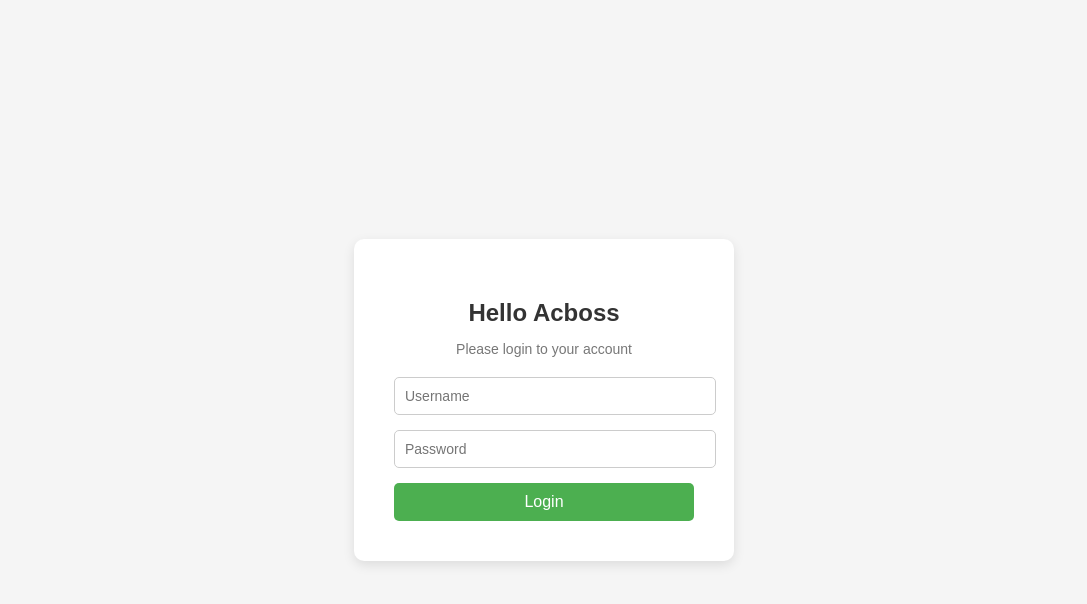
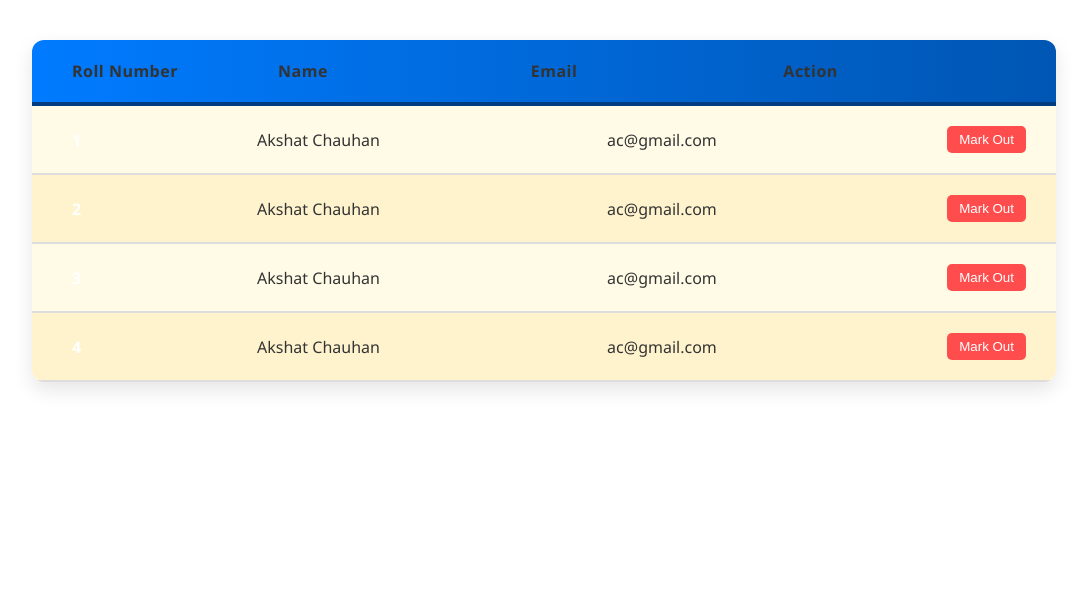
Before and after one commit to acboss1346/reacteve, a React (Create React App) app: page / in a window 1280 px wide. Shown: the top 604 px of the page, without its empty margins (96-1183 px from the left). Built offline with nearby package versions, Linux system fonts and the light colour scheme.

Commit message:
Update App.js

```diff
--- a/src/App.js
+++ b/src/App.js
@@ -1,154 +1,154 @@
+// import React, { useState } from 'react';
+
+// function App() {
+//   const [username, setUsername] = useState("");
+//   const [password, setPassword] = useState("");
+
+//   const handleSubmit = (e) => {
+//     e.preventDefault();
+//     console.log("Username:", username);
+//     console.log("Password:", password);
+//   };
+
+//   const containerStyle = {
+//     display: 'flex',
+//     justifyContent: 'center',
+//     alignItems: 'center',
+//     height: '100vh',
+//     background: '#f5f5f5',
+//     fontFamily: 'Arial, sans-serif',
+//   };
+
+//   const loginBoxStyle = {
+//     backgroundColor: '#fff',
+//     padding: '40px',
+//     borderRadius: '10px',
+//     boxShadow: '0 4px 12px rgba(0, 0, 0, 0.1)',
+//     textAlign: 'center',
+//     width: '300px',
+//   };
+
+//   const titleStyle = {
+//     fontSize: '24px',
+//     marginBottom: '10px',
+//     color: '#333',
+//   };
+
+//   const subtitleStyle = {
+//     fontSize: '14px',
+//     marginBottom: '20px',
+//     color: '#777',
+//   };
+
+//   const inputStyle = {
+//     width: '100%',
+//     padding: '10px',
+//     marginBottom: '15px',
+//     borderRadius: '5px',
+//     border: '1px solid #ccc',
+//     fontSize: '14px',
+//   };
+
+//   const buttonStyle = {
+//     width: '100%',
+//     padding: '10px',
+//     backgroundColor: '#4CAF50',
+//     color: '#fff',
+//     border: 'none',
+//     borderRadius: '5px',
+//     fontSize: '16px',
+//     cursor: 'pointer',
+//   };
+
+//   const buttonHoverStyle = {
+//     backgroundColor: '#45a049',
+//   };
+
+//   return (
+//     <div style={containerStyle}>
+//       <div style={loginBoxStyle}>
+//         <h2 style={titleStyle}>Hello Acboss</h2>
+//         <p style={subtitleStyle}>Please login to your account</p>
+//         <form id="loginForm" onSubmit={handleSubmit}>
+//           <input
+//             type="text"
+//             id="username"
+//             placeholder="Username"
+//             value={username}
+//             onChange={(e) => setUsername(e.target.value)}
+//             required
+//             style={inputStyle}
+//           />
+//           <input
+//             type="password"
+//             id="password"
+//             placeholder="Password"
+//             value={password}
+//             onChange={(e) => setPassword(e.target.value)}
+//             required
+//             style={inputStyle}
+//           />
+//           <button
+//             type="submit"
+//             style={buttonStyle}
+//             onMouseOver={(e) => (e.target.style.backgroundColor = buttonHoverStyle.backgroundColor)}
+//             onMouseOut={(e) => (e.target.style.backgroundColor = buttonStyle.backgroundColor)}
+//           >
+//             Login
+//           </button>
+//         </form>
+//       </div>
+//     </div>
+//   );
+// }
+
+// export default App;
+
+
 import React, { useState } from 'react';
+import './App.css';
 
-function App() {
-  const [username, setUsername] = useState("");
-  const [password, setPassword] = useState("");
+export default function App() {
+  const [students, setStudents] = useState([
+    { rollNumber: 1, name: 'Akshat Chauhan', email: 'ac@gmail.com' },
+    { rollNumber: 2, name: 'Akshat Chauhan', email: 'ac@gmail.com' },
+    { rollNumber: 3, name: 'Akshat Chauhan', email: 'ac@gmail.com' },
+    { rollNumber: 4, name: 'Akshat Chauhan', email: 'ac@gmail.com' },
+  ]);
 
-  const handleSubmit = (e) => {
-    e.preventDefault();
-    console.log("Username:", username);
-    console.log("Password:", password);
-  };
-
-  const containerStyle = {
-    display: 'flex',
-    justifyContent: 'center',
-    alignItems: 'center',
-    height: '100vh',
-    background: '#f5f5f5',
-    fontFamily: 'Arial, sans-serif',
-  };
-
-  const loginBoxStyle = {
-    backgroundColor: '#fff',
-    padding: '40px',
-    borderRadius: '10px',
-    boxShadow: '0 4px 12px rgba(0, 0, 0, 0.1)',
-    textAlign: 'center',
-    width: '300px',
-  };
-
-  const titleStyle = {
-    fontSize: '24px',
-    marginBottom: '10px',
-    color: '#333',
-  };
-
-  const subtitleStyle = {
-    fontSize: '14px',
-    marginBottom: '20px',
-    color: '#777',
-  };
-
-  const inputStyle = {
-    width: '100%',
-    padding: '10px',
-    marginBottom: '15px',
-    borderRadius: '5px',
-    border: '1px solid #ccc',
-    fontSize: '14px',
-  };
-
-  const buttonStyle = {
-    width: '100%',
-    padding: '10px',
-    backgroundColor: '#4CAF50',
-    color: '#fff',
-    border: 'none',
-    borderRadius: '5px',
-    fontSize: '16px',
-    cursor: 'pointer',
-  };
-
-  const buttonHoverStyle = {
-    backgroundColor: '#45a049',
+  const handleMarkOut = (rollNumber) => {
+    const updatedStudents = students.filter(student => student.rollNumber !== rollNumber);
+    setStudents(updatedStudents);
   };
 
   return (
-    <div style={containerStyle}>
-      <div style={loginBoxStyle}>
-        <h2 style={titleStyle}>Hello Acboss</h2>
-        <p style={subtitleStyle}>Please login to your account</p>
-        <form id="loginForm" onSubmit={handleSubmit}>
-          <input
-            type="text"
-            id="username"
-            placeholder="Username"
-            value={username}
-            onChange={(e) => setUsername(e.target.value)}
-            required
-            style={inputStyle}
-          />
-          <input
-            type="password"
-            id="password"
-            placeholder="Password"
-            value={password}
-            onChange={(e) => setPassword(e.target.value)}
-            required
-            style={inputStyle}
-          />
+    <div className="Container">
+      <div className="header">
+        <h3 style={{ flex: 0.8 }}>Roll Number</h3>
+        <h3>Name</h3>
+        <h3>Email</h3>
+        <h3>Action</h3>
+      </div>
+      {students.map((student) => (
+        <div key={student.rollNumber} className="row">
+          <p style={{ flex: 0.5, color: "white" }}>{student.rollNumber}</p>
+          <p>{student.name}</p>
+          <p>{student.email}</p>
           <button
-            type="submit"
-            style={buttonStyle}
-            onMouseOver={(e) => (e.target.style.backgroundColor = buttonHoverStyle.backgroundColor)}
-            onMouseOut={(e) => (e.target.style.backgroundColor = buttonStyle.backgroundColor)}
+            onClick={() => handleMarkOut(student.rollNumber)}
+            style={{
+              backgroundColor: "#ff4d4d",
+              color: "white",
+              padding: "6px 12px",
+              border: "none",
+              borderRadius: "5px",
+              cursor: "pointer",
+            }}
           >
-            Login
+            Mark Out
           </button>
-        </form>
-      </div>
+        </div>
+      ))}
     </div>
   );
 }
-
-export default App;
-
-
-// import React, { useState } from 'react';
-// import './App.css';
-
-// export default function App() {
-//   const [students, setStudents] = useState([
-//     { rollNumber: 1, name: 'Akshat Chauhan', email: 'ac@gmail.com' },
-//     { rollNumber: 2, name: 'Akshat Chauhan', email: 'ac@gmail.com' },
-//     { rollNumber: 3, name: 'Akshat Chauhan', email: 'ac@gmail.com' },
-//     { rollNumber: 4, name: 'Akshat Chauhan', email: 'ac@gmail.com' },
-//   ]);
-
-//   const handleMarkOut = (rollNumber) => {
-//     const updatedStudents = students.filter(student => student.rollNumber !== rollNumber);
-//     setStudents(updatedStudents);
-//   };
-
-//   return (
-//     <div className="Container">
-//       <div className="header">
-//         <h3 style={{ flex: 0.8 }}>Roll Number</h3>
-//         <h3>Name</h3>
-//         <h3>Email</h3>
-//         <h3>Action</h3>
-//       </div>
-//       {students.map((student) => (
-//         <div key={student.rollNumber} className="row">
-//           <p style={{ flex: 0.5, color: "white" }}>{student.rollNumber}</p>
-//           <p>{student.name}</p>
-//           <p>{student.email}</p>
-//           <button
-//             onClick={() => handleMarkOut(student.rollNumber)}
-//             style={{
-//               backgroundColor: "#ff4d4d",
-//               color: "white",
-//               padding: "6px 12px",
-//               border: "none",
-//               borderRadius: "5px",
-//               cursor: "pointer",
-//             }}
-//           >
-//             Mark Out
-//           </button>
-//         </div>
-//       ))}
-//     </div>
-//   );
-// }
```
